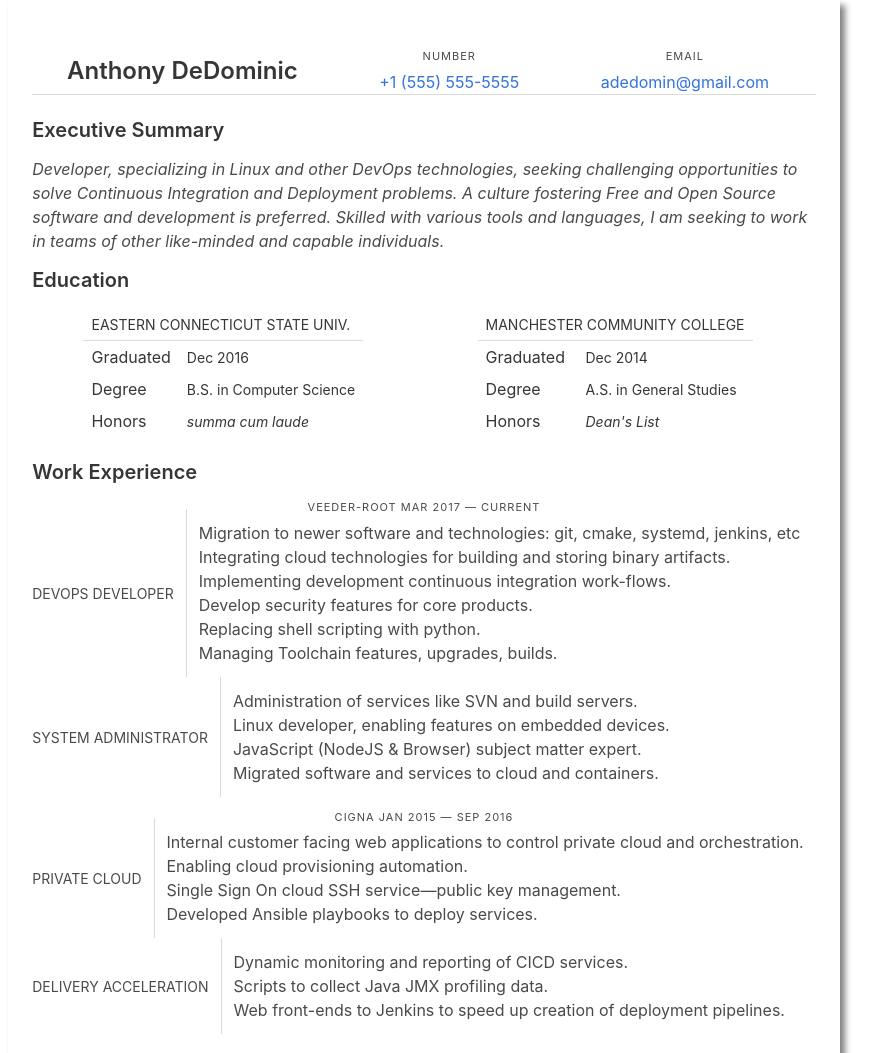
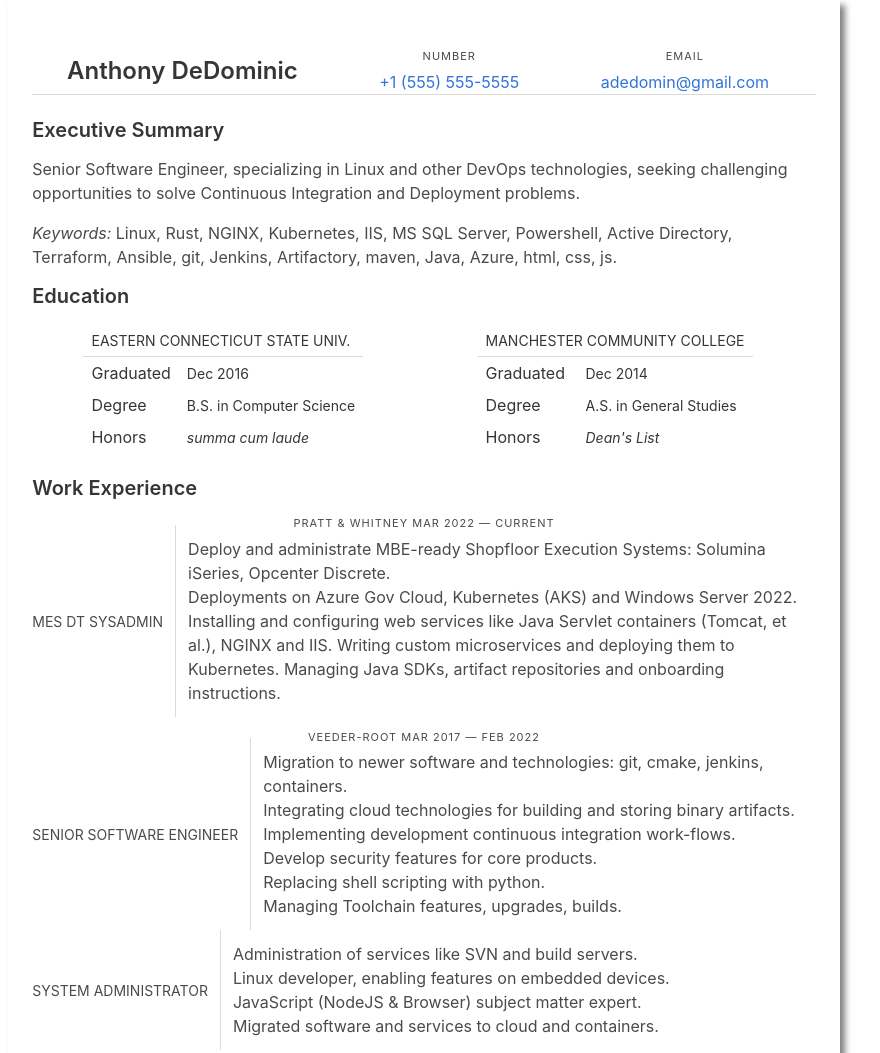
Before and after one commit to adedomin/resume-web, a website: page index.html in a window 1280 px wide. Shown: the top 1053 px of the page, without its empty margins (216-1096 px from the left). Drawn offline with Linux system fonts and the light colour scheme.

Commit message:
add current exp

```diff
--- a/index.html
+++ b/index.html
@@ -53,18 +53,11 @@
       </content>
       <content class="content">
         <h4>Executive Summary</h4>
-        <p><i>
-          Developer, specializing in Linux and other DevOps technologies, seeking
-          challenging opportunities to solve
-          Continuous Integration and Deployment problems.
-
-          A culture fostering Free and Open Source software
-          and development is preferred.
-
-          Skilled with various tools and languages,
-          I am seeking to work in teams of other like-minded
-          and capable individuals.
-        </i></p>
+        <p>
+          Senior Software Engineer, specializing in Linux and other DevOps technologies, seeking
+          challenging opportunities to solve Continuous Integration and Deployment problems.
+        </p>
+        <p><i>Keywords:</i> Linux, Rust, NGINX, Kubernetes, IIS, MS SQL Server, Powershell, Active Directory, Terraform, Ansible, git, Jenkins, Artifactory, maven, Java, Azure, html, css, js.<p>
         <h4>Education</h4>
       </content>
       <content class="container">
@@ -132,20 +125,43 @@
       <content class="container">
         <span class="has-text-centered">
           <p class="heading">
-            Veeder-Root Mar 2017 &mdash; Current
+            Pratt &amp; Whitney Mar 2022 &mdash; Current
           </p>
         </span>
         <div class="columns is-mobile is-vcentered">
           <div class="column is-narrow has-text-right">
             <p class="is-uppercase">
               <small>
-                DevOps Developer
+                MES DT Sysadmin
               </small>
             </p>
           </div>
           <div class="column left-vertical-rule">
             <p>
-              Migration to newer software and technologies: git, cmake, systemd, jenkins, etc<br>
+              Deploy and administrate MBE-ready Shopfloor Execution Systems: Solumina iSeries, Opcenter Discrete.<br>
+              Deployments on Azure Gov Cloud, Kubernetes (AKS) and Windows Server 2022.
+              Installing and configuring web services like Java Servlet containers (Tomcat, et al.), NGINX and IIS.
+              Writing custom microservices and deploying them to Kubernetes.
+              Managing Java SDKs, artifact repositories and onboarding instructions.
+            </p>
+          </div>
+        </div>
+        <span class="has-text-centered">
+          <p class="heading">
+            Veeder-Root Mar 2017 &mdash; Feb 2022
+          </p>
+        </span>
+        <div class="columns is-mobile is-vcentered">
+          <div class="column is-narrow has-text-right">
+            <p class="is-uppercase">
+              <small>
+                Senior Software Engineer
+              </small>
+            </p>
+          </div>
+          <div class="column left-vertical-rule">
+            <p>
+              Migration to newer software and technologies: git, cmake, jenkins, containers.<br>
               Integrating cloud technologies for building and storing binary artifacts.<br>
               Implementing development continuous integration work-flows.<br>
               Develop security features for core products.<br>
```
